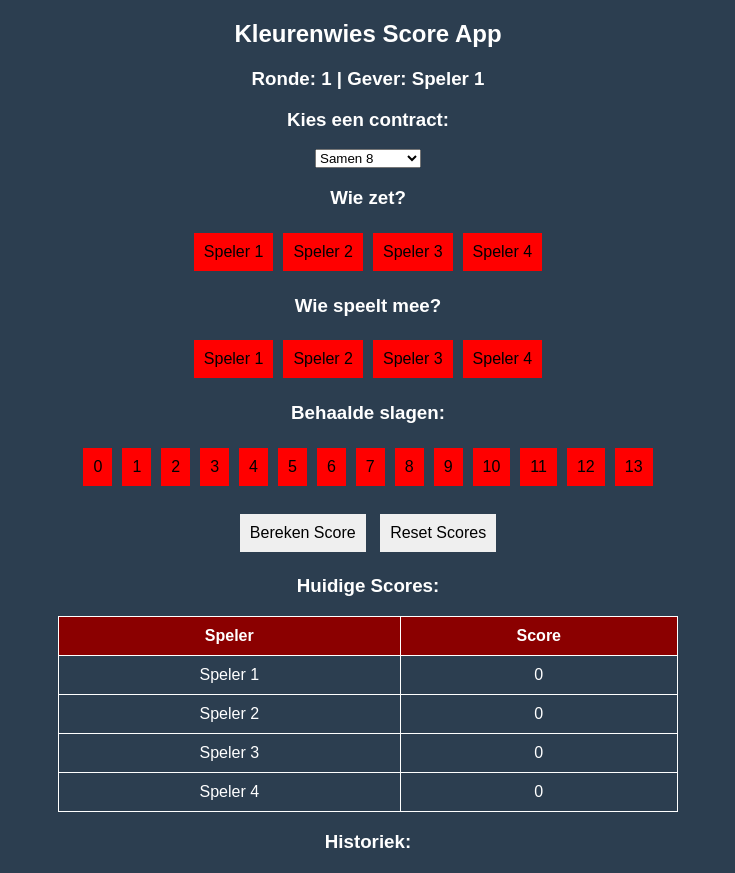
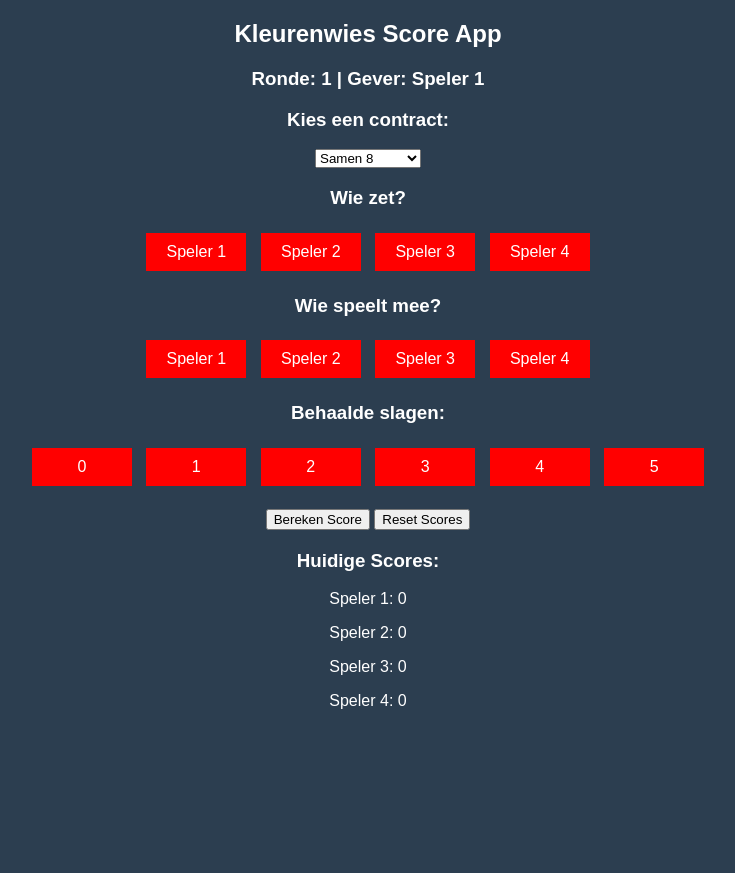
Before and after one commit to Henseman/APP-KLEURENWIES, a Flask app: page / in a window 1280 px wide. Shown: the whole page, without its empty margins (272-1007 px from the left). After the commit the page ends 709 px from the top, so only its background shows below. Run offline with Flask 3, Linux system fonts and the light colour scheme.

Commit message:
Update index.html

```diff
--- a/templates/index.html
+++ b/templates/index.html
@@ -12,35 +12,19 @@
             background-color: #2c3e50;
             color: white;
         }
-        button {
+        .button {
             padding: 10px;
+            margin: 5px;
             font-size: 16px;
-            margin: 5px;
             border: none;
             cursor: pointer;
+            width: 100px;
         }
-        .inactive {
-            background-color: red;
-        }
-        .active {
-            background-color: green;
-        }
-        .disabled {
-            background-color: grey;
-            cursor: not-allowed;
-        }
-        table {
-            width: 50%;
-            margin: auto;
-            border-collapse: collapse;
-        }
-        th, td {
-            border: 1px solid white;
-            padding: 10px;
-            text-align: center;
-        }
-        th {
-            background-color: darkred;
+        .active { background-color: green; color: white; }
+        .inactive { background-color: red; color: white; }
+        .disabled { background-color: grey; color: white; pointer-events: none; }
+        .score-board {
+            margin-top: 20px;
         }
     </style>
 </head>
@@ -59,120 +43,90 @@
         <option value="Solo 7">Solo 7</option>
         <option value="Samen 11">Samen 11</option>
         <option value="Kleine Miserie">Kleine Miserie</option>
-        <option value="Samen 12">Samen 12</option>
-        <option value="Solo 8">Solo 8</option>
-        <option value="Piccolo">Piccolo</option>
-        <option value="Samen 13">Samen 13</option>
-        <option value="Solo 9">Solo 9</option>
-        <option value="Troel 8">Troel 8</option>
-        <option value="Grote Miserie">Grote Miserie</option>
-        <option value="Solo 10">Solo 10</option>
-        <option value="Solo 11">Solo 11</option>
-        <option value="Open Miserie">Open Miserie</option>
-        <option value="Solo 12">Solo 12</option>
-        <option value="Solo Slim 13">Solo Slim 13</option>
     </select>
 
     <h3>Wie zet?</h3>
-    <div id="zetterKnoppen"></div>
+    <div id="zetter-buttons">
+        <button class="button inactive" id="zetter1" onclick="kiesZetter(1)">Speler 1</button>
+        <button class="button inactive" id="zetter2" onclick="kiesZetter(2)">Speler 2</button>
+        <button class="button inactive" id="zetter3" onclick="kiesZetter(3)">Speler 3</button>
+        <button class="button inactive" id="zetter4" onclick="kiesZetter(4)">Speler 4</button>
+    </div>
 
     <h3>Wie speelt mee?</h3>
-    <div id="teamKnoppen"></div>
+    <div id="team-buttons">
+        <button class="button inactive" id="team1" onclick="kiesTeamgenoot(1)">Speler 1</button>
+        <button class="button inactive" id="team2" onclick="kiesTeamgenoot(2)">Speler 2</button>
+        <button class="button inactive" id="team3" onclick="kiesTeamgenoot(3)">Speler 3</button>
+        <button class="button inactive" id="team4" onclick="kiesTeamgenoot(4)">Speler 4</button>
+    </div>
 
     <h3>Behaalde slagen:</h3>
-    <div id="slagenKnoppen"></div>
+    <div id="slagen-buttons">
+        <button class="button inactive" onclick="kiesSlagen(0)">0</button>
+        <button class="button inactive" onclick="kiesSlagen(1)">1</button>
+        <button class="button inactive" onclick="kiesSlagen(2)">2</button>
+        <button class="button inactive" onclick="kiesSlagen(3)">3</button>
+        <button class="button inactive" onclick="kiesSlagen(4)">4</button>
+        <button class="button inactive" onclick="kiesSlagen(5)">5</button>
+    </div>
 
     <br>
     <button onclick="berekenScore()">Bereken Score</button>
     <button onclick="resetScores()">Reset Scores</button>
 
-    <h3>Huidige Scores:</h3>
-    <table>
-        <tr>
-            <th>Speler</th>
-            <th>Score</th>
-        </tr>
-        <tr><td id="naam1">Speler 1</td><td id="score1">0</td></tr>
-        <tr><td id="naam2">Speler 2</td><td id="score2">0</td></tr>
-        <tr><td id="naam3">Speler 3</td><td id="score3">0</td></tr>
-        <tr><td id="naam4">Speler 4</td><td id="score4">0</td></tr>
-    </table>
-
-    <h3>Historiek:</h3>
-    <div id="historiek"></div>
+    <div class="score-board">
+        <h3>Huidige Scores:</h3>
+        <p>Speler 1: <span id="score1">0</span></p>
+        <p>Speler 2: <span id="score2">0</span></p>
+        <p>Speler 3: <span id="score3">0</span></p>
+        <p>Speler 4: <span id="score4">0</span></p>
+    </div>
 
     <script>
-        let namen = {"1": "Speler 1", "2": "Speler 2", "3": "Speler 3", "4": "Speler 4"};
-        let zetter = null;
-        let teamgenoten = [];
+        let geselecteerdeZetter = null;
+        let geselecteerdeTeamgenoot = null;
         let geselecteerdeSlagen = null;
 
-        function updateKnoppen() {
-            let zetterDiv = document.getElementById("zetterKnoppen");
-            let teamDiv = document.getElementById("teamKnoppen");
-            let slagenDiv = document.getElementById("slagenKnoppen");
+        function kiesZetter(speler) {
+            document.querySelectorAll('#zetter-buttons .button').forEach(btn => btn.classList.replace('active', 'inactive'));
+            document.getElementById(`zetter${speler}`).classList.replace('inactive', 'active');
+            geselecteerdeZetter = speler;
+        }
 
-            zetterDiv.innerHTML = "";
-            teamDiv.innerHTML = "";
-            slagenDiv.innerHTML = "";
-
-            for (let i = 1; i <= 4; i++) {
-                let btn = document.createElement("button");
-                btn.innerText = namen[i];
-                btn.classList.add("inactive");
-                btn.onclick = function() { selectZetter(i, btn); };
-                zetterDiv.appendChild(btn);
-            }
-
-            for (let i = 1; i <= 4; i++) {
-                let btn = document.createElement("button");
-                btn.innerText = namen[i];
-                btn.classList.add("inactive");
-                btn.onclick = function() { selectTeamgenoot(i, btn); };
-                teamDiv.appendChild(btn);
-            }
-
-            for (let i = 0; i <= 13; i++) {
-                let btn = document.createElement("button");
-                btn.innerText = i;
-                btn.classList.add("inactive");
-                btn.onclick = function() { selectSlagen(i, btn); };
-                slagenDiv.appendChild(btn);
+        function kiesTeamgenoot(speler) {
+            if (!document.getElementById(`team${speler}`).classList.contains('disabled')) {
+                if (geselecteerdeTeamgenoot) {
+                    document.getElementById(`team${geselecteerdeTeamgenoot}`).classList.replace('active', 'inactive');
+                }
+                geselecteerdeTeamgenoot = speler;
+                document.getElementById(`team${speler}`).classList.replace('inactive', 'active');
             }
         }
 
-        function selectZetter(id, btn) {
-            zetter = id;
-            document.querySelectorAll("#zetterKnoppen button").forEach(b => b.classList.remove("active"));
-            btn.classList.add("active");
-            controleerContract();
-        }
-
-        function selectTeamgenoot(id, btn) {
-            if (teamgenoten.includes(id)) {
-                teamgenoten = teamgenoten.filter(t => t !== id);
-                btn.classList.remove("active");
-            } else {
-                teamgenoten.push(id);
-                btn.classList.add("active");
-            }
-        }
-
-        function selectSlagen(id, btn) {
-            geselecteerdeSlagen = id;
-            document.querySelectorAll("#slagenKnoppen button").forEach(b => b.classList.remove("active"));
-            btn.classList.add("active");
+        function kiesSlagen(aantal) {
+            document.querySelectorAll('#slagen-buttons .button').forEach(btn => btn.classList.replace('active', 'inactive'));
+            event.target.classList.replace('inactive', 'active');
+            geselecteerdeSlagen = aantal;
         }
 
         function controleerContract() {
             let contract = document.getElementById("contract").value;
-            let isSolo = contract.includes("Solo") || contract.includes("Miserie") || contract.includes("Piccolo");
-            document.querySelectorAll("#teamKnoppen button").forEach(btn => {
-                btn.classList.toggle("disabled", isSolo || btn.innerText === namen[zetter]);
+            let isTeam = contract.includes("Samen");
+
+            document.querySelectorAll('#team-buttons .button').forEach(btn => {
+                btn.classList.replace('active', 'inactive');
+                btn.classList.remove('disabled');
             });
+
+            if (!isTeam) {
+                document.querySelectorAll('#team-buttons .button').forEach(btn => btn.classList.add('disabled'));
+            }
         }
 
-        updateKnoppen();
+        function berekenScore() {
+            console.log("Score berekenen: Zetter", geselecteerdeZetter, "Teamgenoot", geselecteerdeTeamgenoot, "Slagen", geselecteerdeSlagen);
+        }
     </script>
 </body>
 </html>
```
